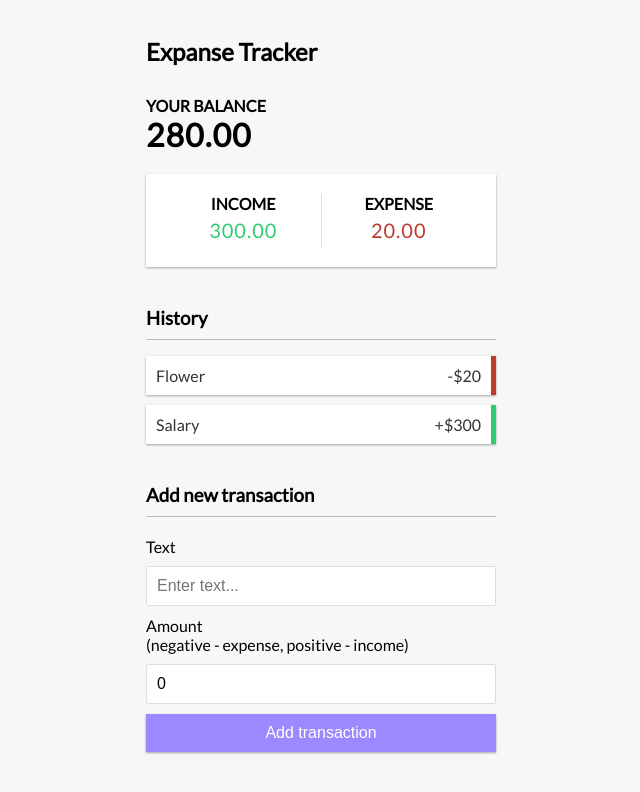
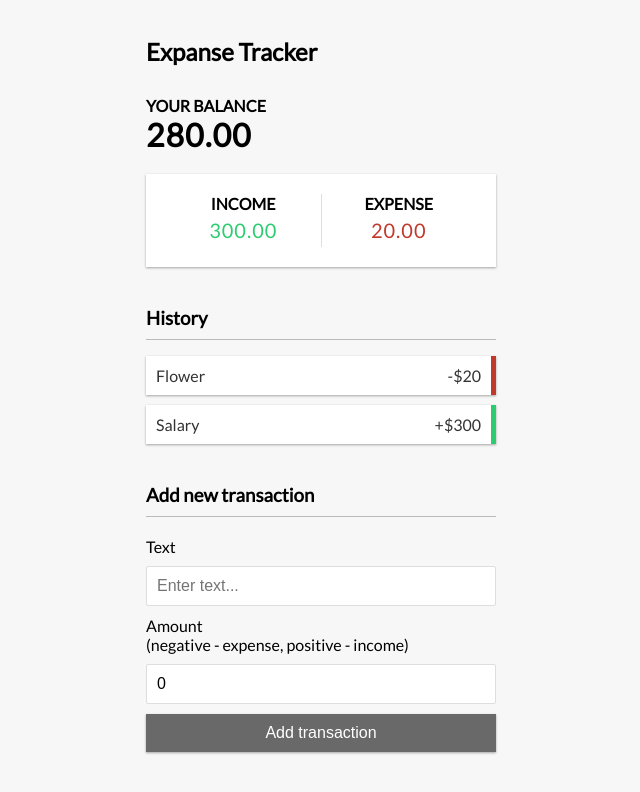
Before and after one commit to IlyaKrapivnoy/react-app-test, a React (Create React App) app: page / in a window 1280 px wide. Shown: the top 792 px of the page, without its empty margins (319-959 px from the left). Built offline with nearby package versions, Linux system fonts and the light colour scheme.

Commit message:
input and btn improvements

```diff
--- a/src/App.css
+++ b/src/App.css
@@ -149,3 +149,8 @@ input[type='number'] {
 .list li:hover .delete-btn {
   opacity: 1;
 }
+
+button:disabled {
+    cursor: not-allowed;
+    background-color: dimgray;
+}
--- a/src/components/AddTransaction.jsx
+++ b/src/components/AddTransaction.jsx
@@ -17,6 +17,8 @@ const AddTransaction = () => {
         }
 
         addTransaction(newTransaction);
+        setText('');
+        setAmount(0);
     }
 
     return (
@@ -44,7 +46,7 @@ const AddTransaction = () => {
                         placeholder='Enter amount...'
                     />
                 </div>
-                <button className='btn'>Add transaction</button>
+                <button className='btn' disabled={!text || !amount}>Add transaction</button>
             </form>
         </>
     );
```
